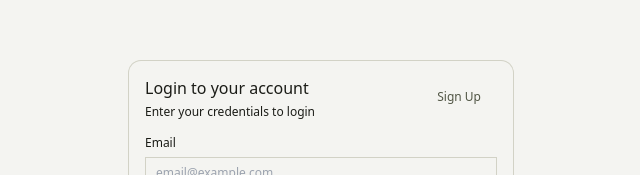
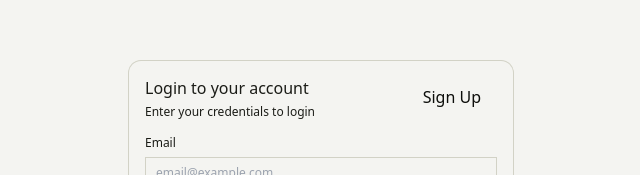
Before and after one commit to djsy104/testly, a React (Vite) app in the folder client/: page /login in a window 1280 px wide. Shown: the part 185-360 px from the top of the page, without its empty margins (319-959 px from the left). Built offline with nearby package versions, Linux system fonts and the light colour scheme.

Commit message:
feat: Added remaning link styling for login card

```diff
--- a/client/src/pages/Login.jsx
+++ b/client/src/pages/Login.jsx
@@ -13,7 +13,9 @@ function Login() {
         description="Enter your credentials to login"
         action={
           <Button asChild variant="link">
-            <Link to="/register">Sign Up</Link>
+            <Link to="/register" className="text-base text-text-950">
+              Sign Up
+            </Link>
           </Button>
         }
         footer={
```
